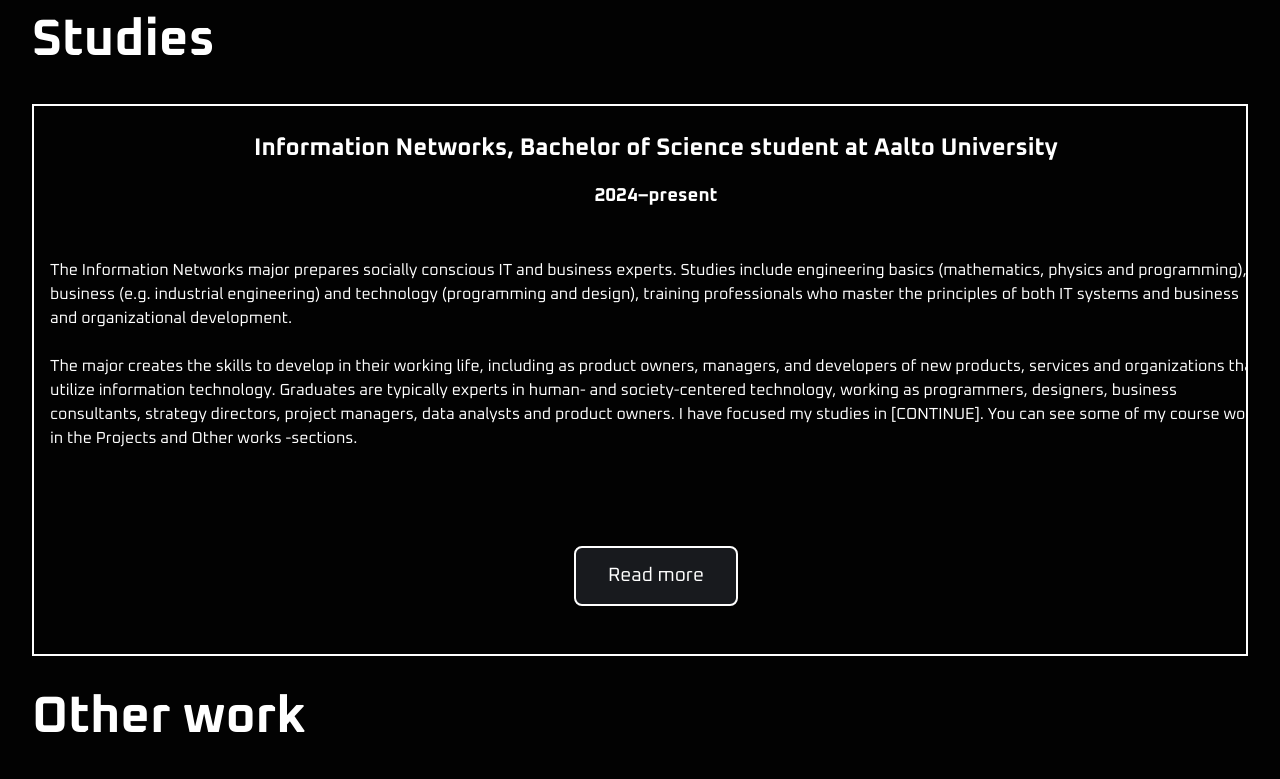
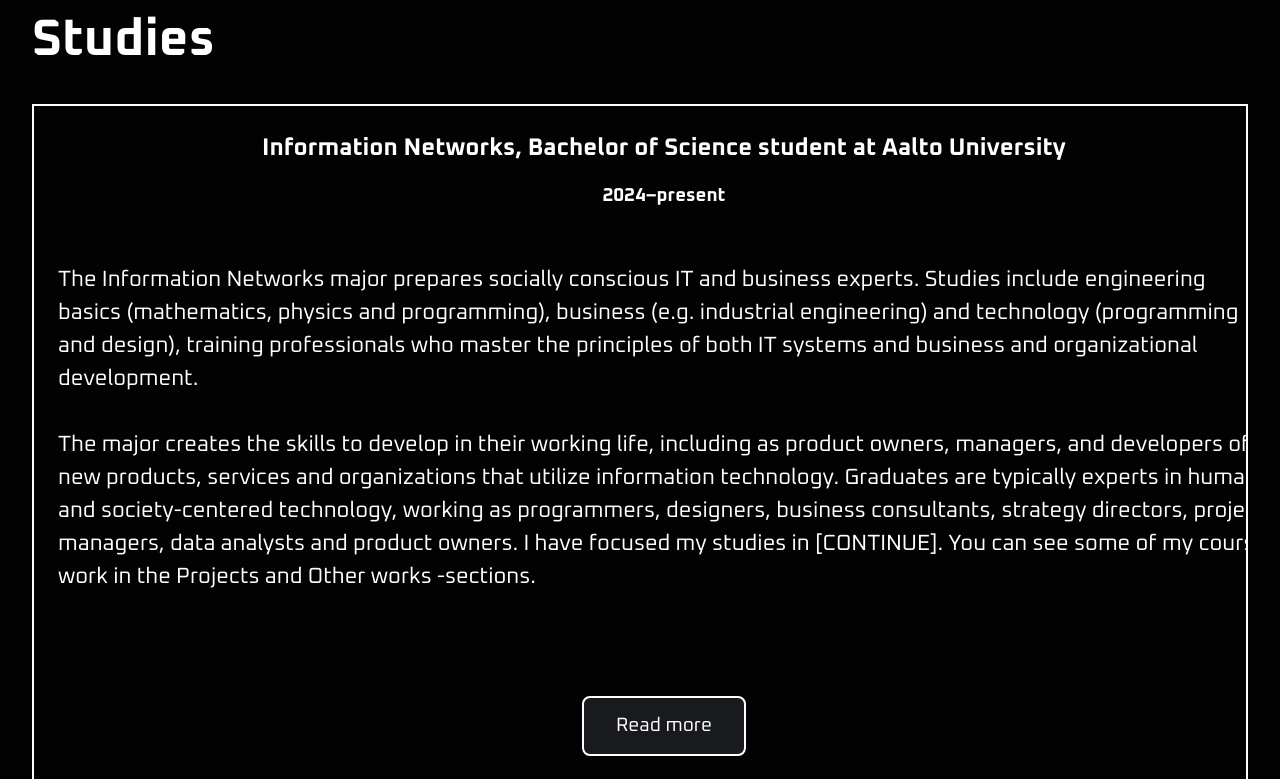
Before and after one commit to silentwinter0/portfolio, a React (Vite) app: page / in a window 1280 px wide. Shown: the part 1580-2359 px from the top of the page. Built offline with nearby package versions, Linux system fonts and the light colour scheme.

Commit message:
Adjusted article text styling.

```diff
--- a/src/components/Article.css
+++ b/src/components/Article.css
@@ -37,6 +37,8 @@
   justify-content: space-between;
   align-items: center;
   width: 100%;
+  padding-left: 0.5rem;
+  padding-right: 0.5rem;
 }
 
 .article-readmore {
@@ -65,4 +67,5 @@
 
 .article-projecttext p {
   max-width: 140ch;
+  font-size: 22px;
 }
```
